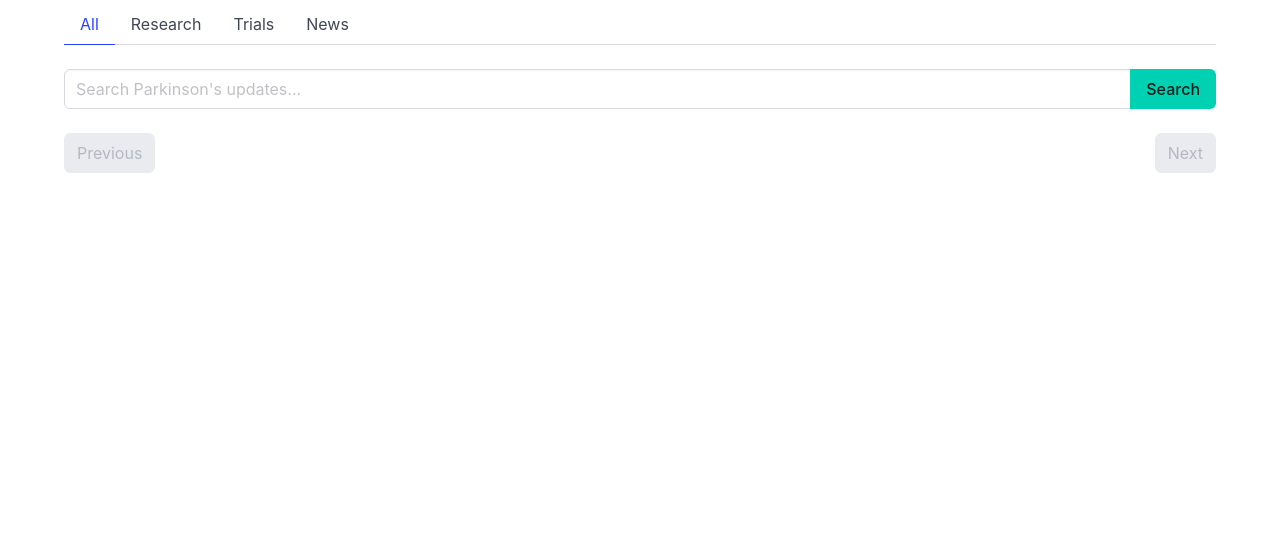
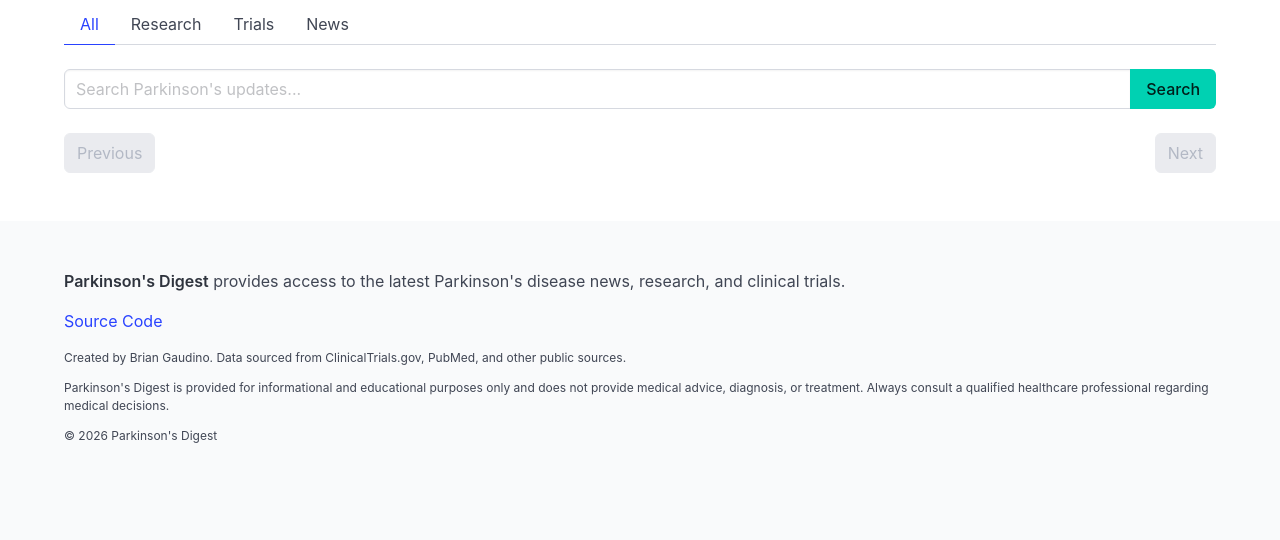
Before and after one commit to bgaudino/parkinsons-digest, a Django app: page / in a window 1280 px wide. Shown: the part 52-592 px from the top of the page. Run offline with Django 5.2, Linux system fonts and the light colour scheme; data that the repository does not hold is empty; parts of the project's set-up code (start-up, migrations or seed data) failed here and were passed over.

Commit message:
Add footer

```diff
--- a/feed/templates/base.html
+++ b/feed/templates/base.html
@@ -29,5 +29,26 @@
           </div>
         </section>
       </main>
+      <footer class="footer">
+        <div class="container content">
+          <p>
+            <strong>Parkinson's Digest</strong> provides access to the latest
+            Parkinson's disease news, research, and clinical trials.
+          </p>
+          <p>
+            <a href="https://github.com/bgaudino/parkinsons-digest" target="_blank" rel="noopener noreferrer">Source Code</a>
+          </p>
+          <p class="is-size-7">
+            Created by Brian Gaudino.
+            Data sourced from ClinicalTrials.gov, PubMed, and other public sources.
+          </p>
+          <p class="is-size-7">
+            Parkinson's Digest is provided for informational and educational purposes
+            only and does not provide medical advice, diagnosis, or treatment.
+            Always consult a qualified healthcare professional regarding medical decisions.
+          </p>
+          <p class="is-size-7">© {% now "Y" %} Parkinson's Digest</p>
+        </div>
+      </footer>
     </body>
   </html>
```
